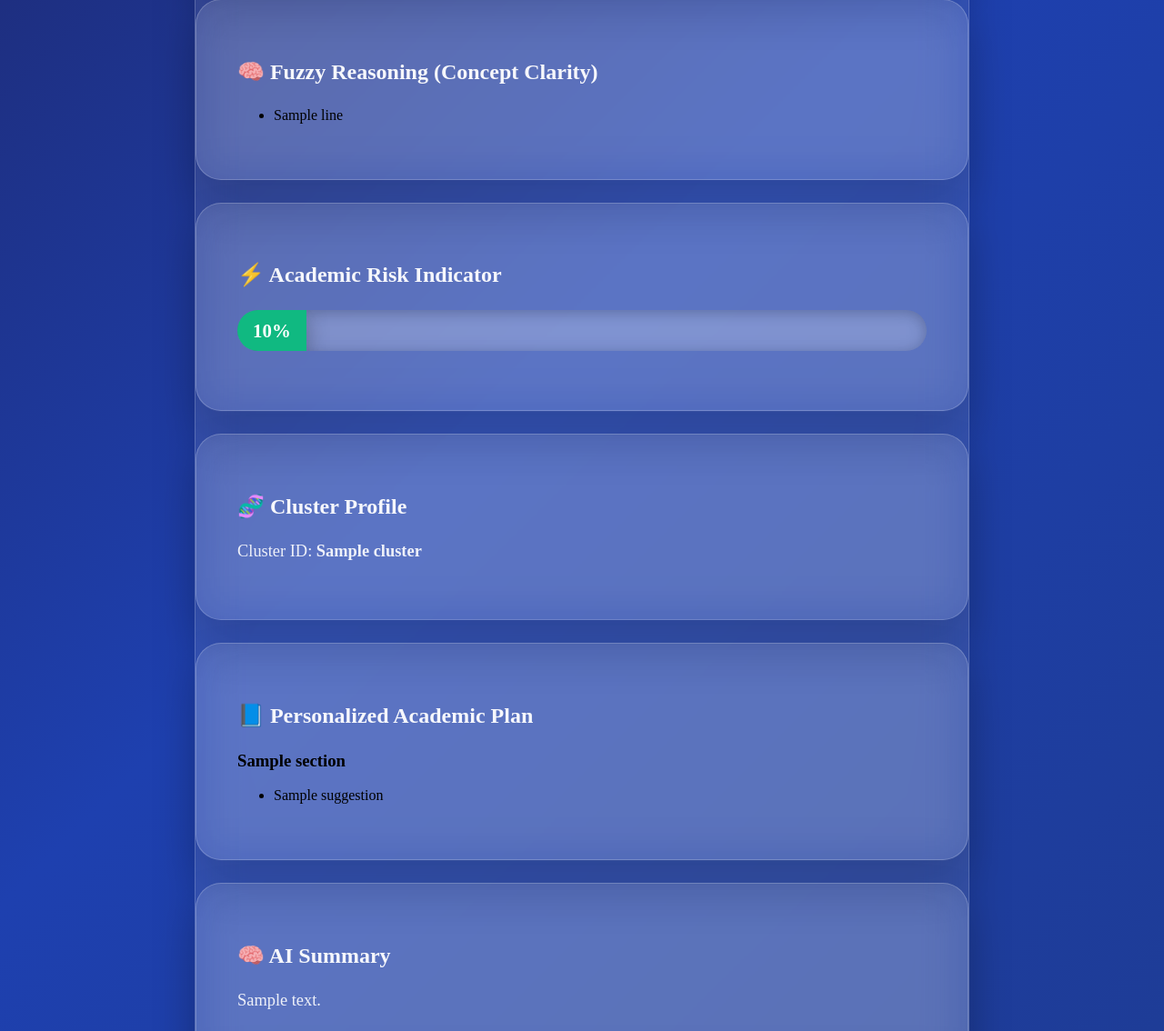
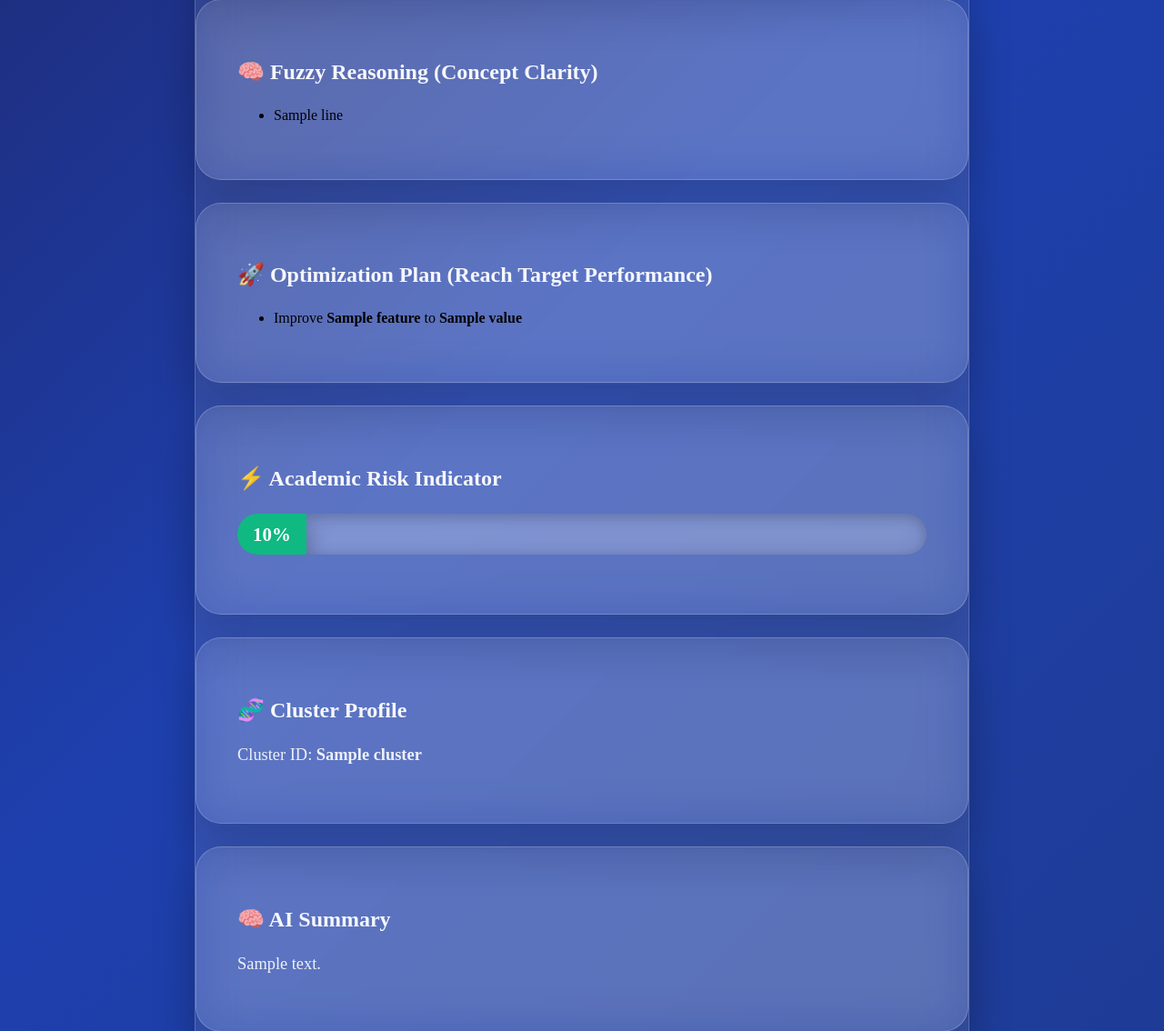
Before and after one commit to ABHIGH15/academic-advisory-system, a Flask app: template templates/result.html in a window 1280 px wide. Shown: the part 1157-2291 px from the top of the page at 91% size. Run offline with Flask 3, Linux system fonts and the light colour scheme; the template is opened without the code that fills it: most values are stand-ins (such as "Sample title", 1, 10 or a date in 2020); parts of the project's set-up code (start-up, migrations or seed data) failed here and were passed over.

Commit message:
Update result.html

```diff
--- a/templates/result.html
+++ b/templates/result.html
@@ -70,10 +70,26 @@
     {% if result.Concept_Explanation %}
     <div class="card soft-card">
         <h2>🧠 Fuzzy Reasoning (Concept Clarity)</h2>
-
         <ul>
             {% for line in result.Concept_Explanation %}
                 <li>{{ line }}</li>
+            {% endfor %}
+        </ul>
+    </div>
+    {% endif %}
+
+    <!-- ================= OPTIMIZATION (🔥 NEW FEATURE) ================= -->
+
+    {% if result.Optimization_Plan %}
+    <div class="card soft-card">
+        <h2>🚀 Optimization Plan (Reach Target Performance)</h2>
+
+        <ul>
+            {% for step in result.Optimization_Plan %}
+                <li>
+                    Improve <strong>{{ step.feature.replace('_',' ') }}</strong>
+                    to <strong>{{ step.value }}</strong>
+                </li>
             {% endfor %}
         </ul>
     </div>
@@ -104,29 +120,14 @@
         <p>Cluster ID: <strong>{{ result.Cluster }}</strong></p>
     </div>
 
-    <!-- ================= ACTION PLAN ================= -->
-
-    {% if result.Action_Plan %}
-    <div class="card soft-card">
-        <h2>📘 Personalized Academic Plan</h2>
-
-        {% for section in result.Action_Plan %}
-            <h3>{{ section.title }}</h3>
-            <ul>
-                {% for suggestion in section.suggestions %}
-                    <li>{{ suggestion }}</li>
-                {% endfor %}
-            </ul>
-        {% endfor %}
-    </div>
-    {% endif %}
-
     <!-- ================= AI SUMMARY ================= -->
 
+    {% if result.AI_Summary %}
     <div class="card soft-card">
         <h2>🧠 AI Summary</h2>
         <p>{{ result.AI_Summary }}</p>
     </div>
+    {% endif %}
 
     <!-- ================= RADAR ================= -->
 
@@ -146,15 +147,21 @@
             <input type="hidden" name="strategy" value="{{ result.Strategy }}">
             <input type="hidden" name="summary" value="{{ result.AI_Summary }}">
 
-            <button type="submit" class="btn-primary">📄 Download Report</button>
+            <button type="submit" class="btn-primary">
+                📄 Download Report
+            </button>
         </form>
     </div>
 
     <div class="center">
-        <a href="/" class="btn-secondary">Analyze Another Student</a>
+        <a href="/" class="btn-secondary">
+            Analyze Another Student
+        </a>
     </div>
 
 </div>
+
+<!-- ================= RADAR SCRIPT ================= -->
 
 <script>
 const ctx = document.getElementById('radarChart');
@@ -172,7 +179,7 @@ new Chart(ctx, {
             "Consistency"
         ],
         datasets: [{
-            label: 'Profile',
+            label: 'Academic Profile',
             data: [
                 {{ result.Feature_Data.Attendance_Rate }},
                 {{ result.Feature_Data.Concept_Clarity }},
@@ -181,8 +188,24 @@ new Chart(ctx, {
                 {{ result.Feature_Data.Assignment_Quality }},
                 {{ result.Feature_Data.Time_Management }},
                 {{ result.Feature_Data.Learning_Consistency }}
-            ]
+            ],
+            backgroundColor: 'rgba(99,102,241,0.3)',
+            borderColor: 'rgba(99,102,241,1)',
+            borderWidth: 2
         }]
+    },
+    options: {
+        scales: {
+            r: {
+                angleLines: { color: "rgba(255,255,255,0.2)" },
+                grid: { color: "rgba(255,255,255,0.2)" },
+                pointLabels: { color: "white" },
+                ticks: { backdropColor: "transparent", color: "white" }
+            }
+        },
+        plugins: {
+            legend: { labels: { color: "white" } }
+        }
     }
 });
 </script>
```
